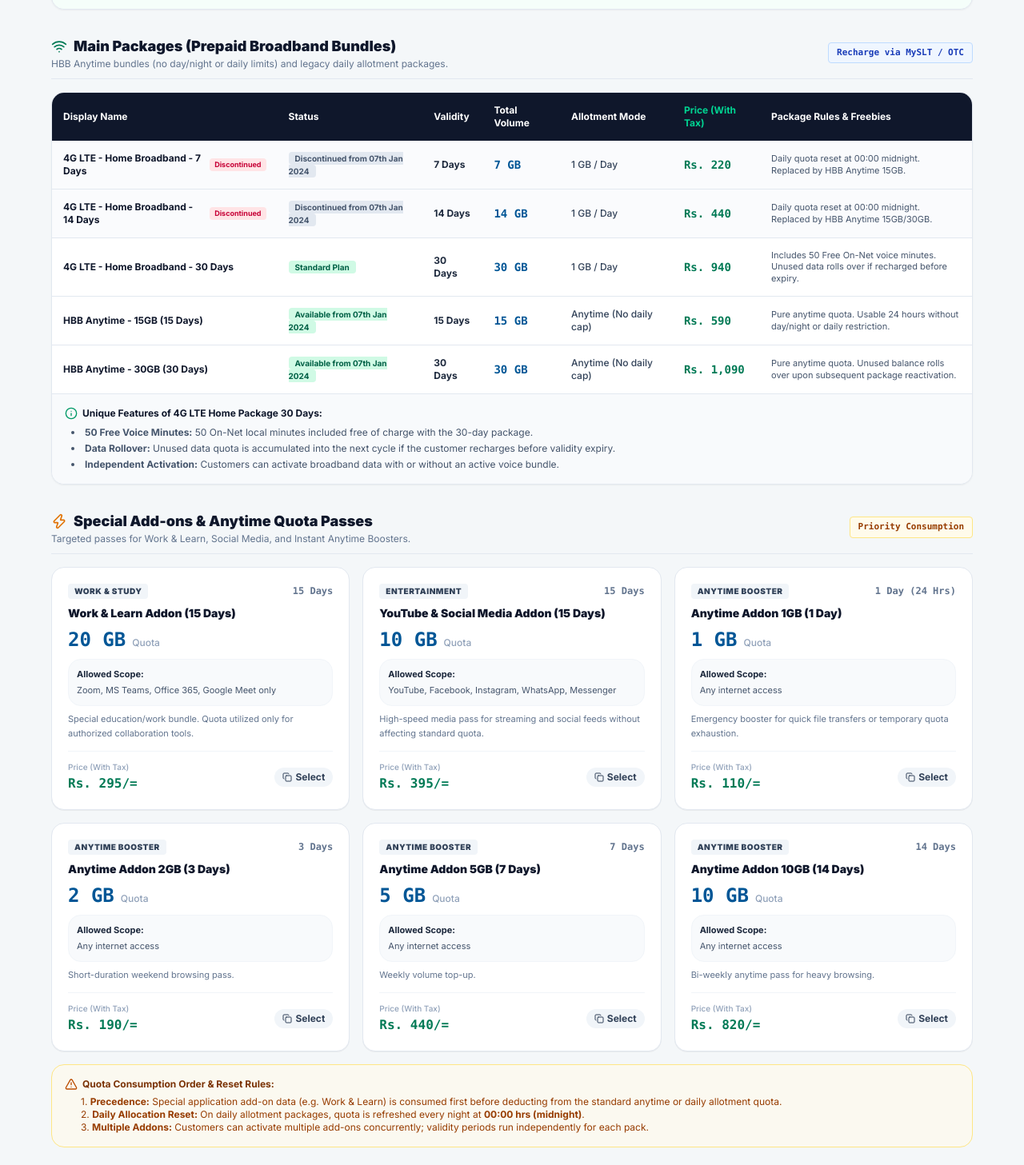
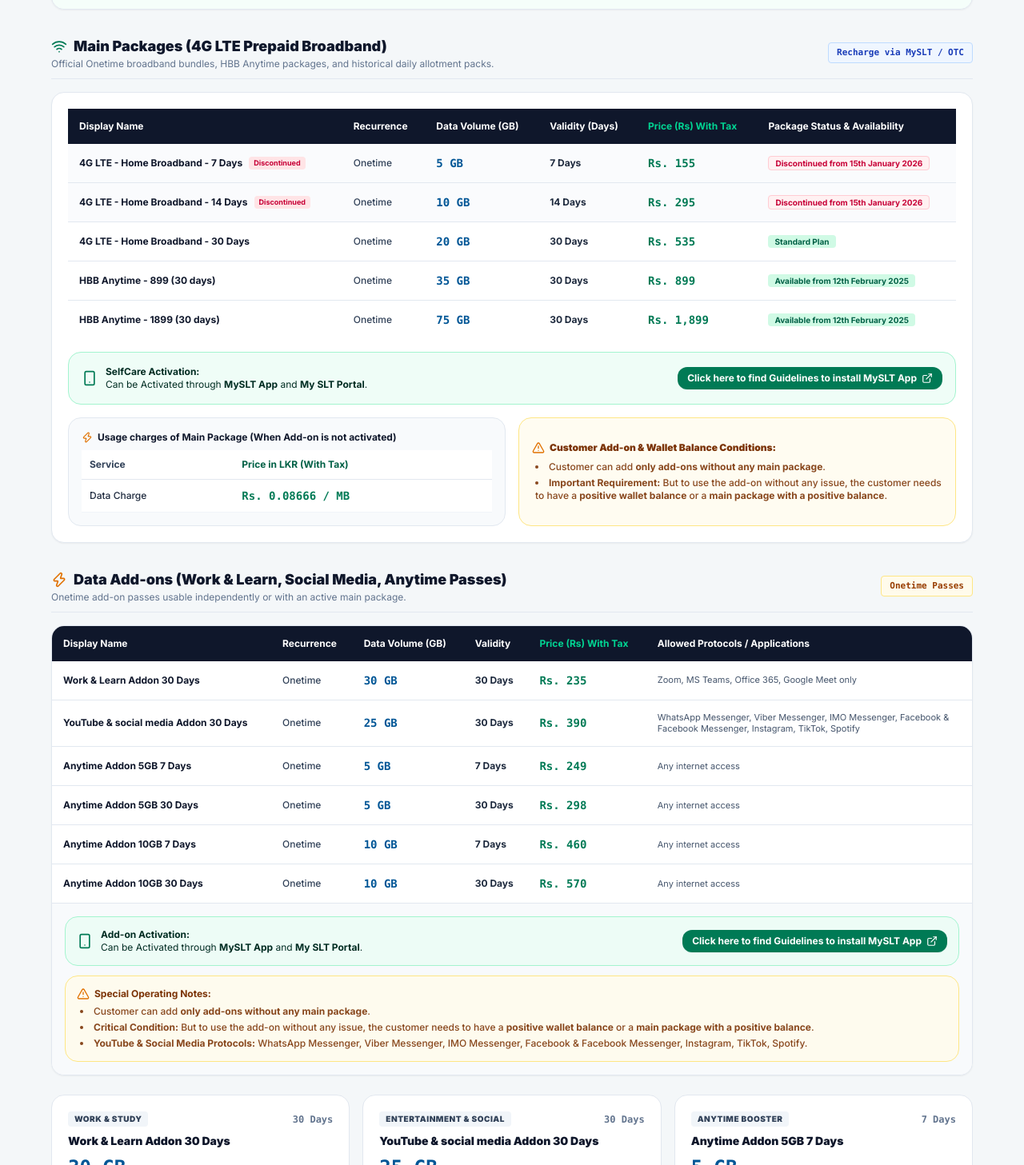
Before and after one commit to kudagama/smart-knowledge-hub, a Next.js app: page /knowledge-hub/4g-lte/prepaid in a window 1280 px wide. Shown: the part 953-2410 px from the top of the page at 80% size. Built offline with nearby package versions, Linux system fonts and the light colour scheme.

Commit message:
feat(4g-lte): update prepaid main packages and data add-ons with exact SLT rates, out-of-bundle tariffs, and MySLT guideline links

```diff
--- a/src/app/knowledge-hub/4g-lte/page.tsx
+++ b/src/app/knowledge-hub/4g-lte/page.tsx
@@ -177,15 +177,15 @@ ACTION: Dispatch Trouble Ticket to AREA-MTCE / RF-PLANNING for outdoor high-gain
     cardBorder: 'border-emerald-200 hover:border-emerald-500 hover:shadow-emerald-500/15',
     route: '/knowledge-hub/4g-lte/prepaid',
     ctaText: 'Open Prepaid Plans',
-    priceHighlight: 'SIM Pack: Rs. 1,200',
-    taxDate: 'HBB Anytime: 15GB & 30GB',
-    desc: 'Pay-as-you-go broadband data passes, instant SIM starter pack (Rs. 1,200), HBB Anytime bundles (15GB @ Rs. 590 / 30GB @ Rs. 1,090), Work & Learn passes, reload validity matrix, and trouble ticketing.',
+    priceHighlight: 'HBB Anytime: 35GB & 75GB',
+    taxDate: 'Work & Learn: 30GB (Rs. 235)',
+    desc: 'Onetime prepaid broadband passes, HBB Anytime 899 (35GB) & 1899 (75GB), Work & Learn 30GB (Rs. 235), YouTube & Social 25GB (Rs. 390), MySLT app activation, and out-of-bundle rates.',
     keyFeatures: [
-      'Prepaid SIM Starter Pack: Rs. 1,200 (eff. 08/04/2024)',
-      'HBB Anytime Packs: 15GB (Rs. 590) & 30GB (Rs. 1,090)',
-      'Add-ons: Work & Learn (20GB - Rs. 295), YouTube (10GB - Rs. 395)',
-      'Reload Validity Matrix: Tier 1 to 8 (Min. physical reload Rs. 500)',
-      '50 Free On-Net Minutes on 30-day Home Package with Data Rollover'
+      'HBB Anytime Packs: 35GB (Rs. 899) & 75GB (Rs. 1,899)',
+      'Home Broadband 30 Days: 20GB (Rs. 535) onetime',
+      'Add-ons: Work & Learn (30GB - Rs. 235), YouTube & Social (25GB - Rs. 390)',
+      'Out-of-bundle PAYG Data: Rs. 0.08666 / MB (With Tax)',
+      'Reload Validity Matrix: Tier 1 to 8 (TRCSL compliant)'
     ],
     ttTemplate: `SERVICE: SLT 4G LTE Prepaid Recharge
 FAULT: Prepaid Recharge Not Credited to Account
--- a/src/app/knowledge-hub/4g-lte/prepaid/page.tsx
+++ b/src/app/knowledge-hub/4g-lte/prepaid/page.tsx
@@ -79,115 +79,121 @@ const PREPAID_CONNECTION_CHARGES = [
   }
 ];
 
-// Main Packages Table
+// Main Packages Table (From Official SLT Documentation)
 const MAIN_PACKAGES = [
   {
     name: '4G LTE - Home Broadband - 7 Days',
     status: 'Discontinued',
-    statusDate: 'Discontinued from 07th Jan 2024',
+    statusDate: 'Discontinued from 15th January 2026',
+    recurrence: 'Onetime',
+    volume: '5 GB',
     validity: '7 Days',
-    totalVolume: '7 GB',
-    dailyAllotment: '1 GB / Day',
-    price: '220',
-    notes: 'Daily quota reset at 00:00 midnight. Replaced by HBB Anytime 15GB.'
+    price: '155',
+    notes: 'Discontinued from 15th January 2026'
   },
   {
     name: '4G LTE - Home Broadband - 14 Days',
     status: 'Discontinued',
-    statusDate: 'Discontinued from 07th Jan 2024',
+    statusDate: 'Discontinued from 15th January 2026',
+    recurrence: 'Onetime',
+    volume: '10 GB',
     validity: '14 Days',
-    totalVolume: '14 GB',
-    dailyAllotment: '1 GB / Day',
-    price: '440',
-    notes: 'Daily quota reset at 00:00 midnight. Replaced by HBB Anytime 15GB/30GB.'
+    price: '295',
+    notes: 'Discontinued from 15th January 2026'
   },
   {
     name: '4G LTE - Home Broadband - 30 Days',
     status: 'Active',
     statusDate: 'Standard Plan',
+    recurrence: 'Onetime',
+    volume: '20 GB',
     validity: '30 Days',
-    totalVolume: '30 GB',
-    dailyAllotment: '1 GB / Day',
-    price: '940',
-    notes: 'Includes 50 Free On-Net voice minutes. Unused data rolls over if recharged before expiry.'
+    price: '535',
+    notes: 'Standard monthly onetime pack'
   },
   {
-    name: 'HBB Anytime - 15GB (15 Days)',
+    name: 'HBB Anytime - 899 (30 days)',
     status: 'Active',
-    statusDate: 'Available from 07th Jan 2024',
-    validity: '15 Days',
-    totalVolume: '15 GB',
-    dailyAllotment: 'Anytime (No daily cap)',
-    price: '590',
-    notes: 'Pure anytime quota. Usable 24 hours without day/night or daily restriction.'
+    statusDate: 'Available from 12th February 2025',
+    recurrence: 'Onetime',
+    volume: '35 GB',
+    validity: '30 Days',
+    price: '899',
+    notes: 'Pure anytime quota (Available from 12th February 2025)'
   },
   {
-    name: 'HBB Anytime - 30GB (30 Days)',
+    name: 'HBB Anytime - 1899 (30 days)',
     status: 'Active',
-    statusDate: 'Available from 07th Jan 2024',
+    statusDate: 'Available from 12th February 2025',
+    recurrence: 'Onetime',
+    volume: '75 GB',
     validity: '30 Days',
-    totalVolume: '30 GB',
-    dailyAllotment: 'Anytime (No daily cap)',
-    price: '1,090',
-    notes: 'Pure anytime quota. Unused balance rolls over upon subsequent package reactivation.'
+    price: '1,899',
+    notes: 'Pure anytime high-speed volume (Available from 12th February 2025)'
   }
 ];
 
-// Special Add-ons / Data Add-ons
+// Special Add-ons / Data Add-ons (From Official SLT Documentation)
 const DATA_ADDONS = [
   {
-    name: 'Work & Learn Addon (15 Days)',
+    name: 'Work & Learn Addon 30 Days',
     category: 'Work & Study',
-    volume: '20 GB',
-    validity: '15 Days',
-    price: '295',
+    recurrence: 'Onetime',
+    volume: '30 GB',
+    validity: '30 Days',
+    price: '235',
     restriction: 'Zoom, MS Teams, Office 365, Google Meet only',
-    description: 'Special education/work bundle. Quota utilized only for authorized collaboration tools.'
+    description: 'Dedicated quota for remote education and office collaboration tools.'
   },
   {
-    name: 'YouTube & Social Media Addon (15 Days)',
-    category: 'Entertainment',
-    volume: '10 GB',
-    validity: '15 Days',
-    price: '395',
-    restriction: 'YouTube, Facebook, Instagram, WhatsApp, Messenger',
-    description: 'High-speed media pass for streaming and social feeds without affecting standard quota.'
+    name: 'YouTube & social media Addon 30 Days',
+    category: 'Entertainment & Social',
+    recurrence: 'Onetime',
+    volume: '25 GB',
+    validity: '30 Days',
+    price: '390',
+    restriction: 'WhatsApp Messenger, Viber Messenger, IMO Messenger, Facebook & Facebook Messenger, Instagram, TikTok, Spotify',
+    description: 'High-speed pass for messaging, music and social media streaming.'
   },
   {
-    name: 'Anytime Addon 1GB (1 Day)',
+    name: 'Anytime Addon 5GB 7 Days',
     category: 'Anytime Booster',
-    volume: '1 GB',
-    validity: '1 Day (24 Hrs)',
-    price: '110',
+    recurrence: 'Onetime',
+    volume: '5 GB',
+    validity: '7 Days',
+    price: '249',
     restriction: 'Any internet access',
-    description: 'Emergency booster for quick file transfers or temporary quota exhaustion.'
+    description: 'Weekly volume booster.'
   },
   {
-    name: 'Anytime Addon 2GB (3 Days)',
+    name: 'Anytime Addon 5GB 30 Days',
     category: 'Anytime Booster',
-    volume: '2 GB',
-    validity: '3 Days',
-    price: '190',
+    recurrence: 'Onetime',
+    volume: '5 GB',
+    validity: '30 Days',
+    price: '298',
     restriction: 'Any internet access',
-    description: 'Short-duration weekend browsing pass.'
+    description: 'Monthly 5GB extension.'
   },
   {
-    name: 'Anytime Addon 5GB (7 Days)',
+    name: 'Anytime Addon 10GB 7 Days',
     category: 'Anytime Booster',
-    volume: '5 GB',
+    recurrence: 'Onetime',
+    volume: '10 GB',
     validity: '7 Days',
-    price: '440',
+    price: '460',
     restriction: 'Any internet access',
-    description: 'Weekly volume top-up.'
+    description: 'High-volume weekly pass.'
   },
   {
-    name: 'Anytime Addon 10GB (14 Days)',
+    name: 'Anytime Addon 10GB 30 Days',
     category: 'Anytime Booster',
+    recurrence: 'Onetime',
     volume: '10 GB',
-    validity: '14 Days',
-    price: '820',
+    validity: '30 Days',
+    price: '570',
     restriction: 'Any internet access',
-    description: 'Bi-weekly anytime pass for heavy browsing.'
+    description: 'Heavy monthly volume pass.'
   }
 ];
 
@@ -533,10 +539,10 @@ ACTION: Check HSS / IMS voice profile provisioning for prepaid MSISDN. Restore v
                 <div>
                   <h2 className="text-lg font-black text-slate-900 flex items-center gap-2">
                     <Wifi className="w-5 h-5 text-emerald-700" />
-                    <span>Main Packages (Prepaid Broadband Bundles)</span>
+                    <span>Main Packages (4G LTE Prepaid Broadband)</span>
                   </h2>
                   <p className="text-xs text-slate-500">
-                    HBB Anytime bundles (no day/night or daily limits) and legacy daily allotment packages.
+                    Official Onetime broadband bundles, HBB Anytime packages, and historical daily allotment packs.
                   </p>
                 </div>
                 <span className="text-[11px] font-mono font-bold px-2.5 py-1 rounded bg-blue-50 text-blue-800 border border-blue-200">
@@ -544,18 +550,17 @@ ACTION: Check HSS / IMS voice profile provisioning for prepaid MSISDN. Restore v
                 </span>
               </div>
 
-              <div className="bg-white rounded-2xl border border-slate-200 overflow-hidden shadow-xs">
+              <div className="bg-white rounded-2xl border border-slate-200 overflow-hidden shadow-xs space-y-4 p-5">
                 <div className="overflow-x-auto">
                   <table className="w-full text-left text-xs border-collapse">
                     <thead>
                       <tr className="bg-slate-900 text-white font-bold">
                         <th className="p-3.5">Display Name</th>
-                        <th className="p-3.5">Status</th>
-                        <th className="p-3.5">Validity</th>
-                        <th className="p-3.5">Total Volume</th>
-                        <th className="p-3.5">Allotment Mode</th>
-                        <th className="p-3.5 text-emerald-400">Price (With Tax)</th>
-                        <th className="p-3.5">Package Rules &amp; Freebies</th>
+                        <th className="p-3.5">Recurrence</th>
+                        <th className="p-3.5">Data Volume (GB)</th>
+                        <th className="p-3.5">Validity (Days)</th>
+                        <th className="p-3.5 text-emerald-400">Price (Rs) With Tax</th>
+                        <th className="p-3.5">Package Status &amp; Availability</th>
                       </tr>
                     </thead>
                     <tbody className="divide-y divide-slate-200">
@@ -573,38 +578,85 @@ ACTION: Check HSS / IMS voice profile provisioning for prepaid MSISDN. Restore v
                                 )}
                               </div>
                             </td>
+                            <td className="p-3.5 font-medium text-slate-700">{pkg.recurrence}</td>
+                            <td className="p-3.5 font-mono font-black text-[#005696] text-sm">{pkg.volume}</td>
+                            <td className="p-3.5 font-bold text-slate-800">{pkg.validity}</td>
+                            <td className="p-3.5 font-mono font-black text-emerald-700 text-sm">
+                              Rs. {pkg.price}
+                            </td>
                             <td className="p-3.5">
                               <span className={`px-2 py-0.5 rounded text-[10px] font-bold ${
-                                pkg.status === 'Active' ? 'bg-emerald-100 text-emerald-800' : 'bg-slate-200 text-slate-600'
+                                pkg.status === 'Active' ? 'bg-emerald-100 text-emerald-800' : 'bg-rose-50 text-rose-700 border border-rose-200'
                               }`}>
                                 {pkg.statusDate}
                               </span>
                             </td>
-                            <td className="p-3.5 font-bold text-slate-800">{pkg.validity}</td>
-                            <td className="p-3.5 font-mono font-black text-[#005696] text-sm">{pkg.totalVolume}</td>
-                            <td className="p-3.5 text-slate-700 font-medium">{pkg.dailyAllotment}</td>
-                            <td className="p-3.5 font-mono font-black text-emerald-700 text-sm">
-                              Rs. {pkg.price}
-                            </td>
-                            <td className="p-3.5 text-slate-600 text-[11px] max-w-xs">{pkg.notes}</td>
                           </tr>
                         ))}
                     </tbody>
                   </table>
                 </div>
 
-                {/* Package Features Callout */}
-                <div className="p-4 bg-slate-50 border-t border-slate-200 space-y-2 text-xs text-slate-700">
-                  <div className="font-bold text-slate-900 flex items-center gap-1.5">
-                    <Info className="w-4 h-4 text-emerald-600" />
-                    <span>Unique Features of 4G LTE Home Package 30 Days:</span>
+                {/* Activation & Guidelines Box */}
+                <div className="p-4 rounded-xl bg-emerald-50/80 border border-emerald-200 flex flex-col md:flex-row md:items-center justify-between gap-3">
+                  <div className="flex items-center gap-2.5 text-xs text-emerald-950">
+                    <Smartphone className="w-5 h-5 text-emerald-700 shrink-0" />
+                    <div>
+                      <span className="font-bold block">SelfCare Activation:</span>
+                      <span>Can be Activated through <strong>MySLT App</strong> and <strong>My SLT Portal</strong>.</span>
+                    </div>
                   </div>
-                  <ul className="list-disc list-inside space-y-1 text-slate-600 pl-2">
-                    <li><strong>50 Free Voice Minutes:</strong> 50 On-Net local minutes included free of charge with the 30-day package.</li>
-                    <li><strong>Data Rollover:</strong> Unused data quota is accumulated into the next cycle if the customer recharges before validity expiry.</li>
-                    <li><strong>Independent Activation:</strong> Customers can activate broadband data with or without an active voice bundle.</li>
-                  </ul>
+                  <a
+                    href="https://sltcomlk.sharepoint.com/sites/KnowledgeHub/Shared%20Documents/Forms/AllItems.aspx?id=/sites/KnowledgeHub/Shared%20Documents/Chathurani/From%20Old%20KH/Old%20KH%20Backup/LTE/LTE%20Prepaid%20Guide%20for%20MySLT%20App.pdf&viewid=f85720f1-07a8-48b6-be78-153e3e326686&parent=/sites/KnowledgeHub/Shared%20Documents/Chathurani/From%20Old%20KH/Old%20KH%20Backup/LTE"
+                    target="_blank"
+                    rel="noopener noreferrer"
+                    className="inline-flex items-center gap-1.5 px-3 py-1.5 rounded-lg bg-emerald-700 hover:bg-emerald-800 text-white text-xs font-bold transition-colors shrink-0 shadow-2xs"
+                  >
+                    <span>Click here to find Guidelines to install MySLT App</span>
+                    <ExternalLink className="w-3.5 h-3.5" />
+                  </a>
                 </div>
+
+                {/* Usage Charges (When Add-on is not activated) */}
+                <div className="grid grid-cols-1 md:grid-cols-2 gap-4">
+                  <div className="bg-slate-50 rounded-xl border border-slate-200 p-4 space-y-2">
+                    <h4 className="font-bold text-xs text-slate-900 flex items-center gap-1.5">
+                      <Zap className="w-3.5 h-3.5 text-amber-600" />
+                      <span>Usage charges of Main Package (When Add-on is not activated)</span>
+                    </h4>
+                    <table className="w-full text-left text-xs border-collapse">
+                      <thead>
+                        <tr className="bg-white text-slate-700 border-b border-slate-200 font-bold">
+                          <th className="p-2.5">Service</th>
+                          <th className="p-2.5 text-emerald-800">Price in LKR (With Tax)</th>
+                        </tr>
+                      </thead>
+                      <tbody>
+                        <tr className="border-b border-slate-100 bg-white">
+                          <td className="p-2.5 font-medium text-slate-800">Data Charge</td>
+                          <td className="p-2.5 font-mono font-bold text-emerald-700 text-sm">
+                            Rs. 0.08666 / MB
+                          </td>
+                        </tr>
+                      </tbody>
+                    </table>
+                  </div>
+
+                  {/* Prerequisites Alert */}
+                  <div className="p-4 rounded-xl bg-amber-50/70 border border-amber-200 space-y-2 text-xs text-amber-950 flex flex-col justify-center">
+                    <div className="font-black flex items-center gap-1.5 text-amber-900">
+                      <AlertTriangle className="w-4 h-4 text-amber-600 shrink-0" />
+                      <span>Customer Add-on &amp; Wallet Balance Conditions:</span>
+                    </div>
+                    <ul className="list-disc list-inside space-y-1 text-amber-900/90 pl-1 font-medium">
+                      <li>Customer can add <strong>only add-ons without any main package</strong>.</li>
+                      <li>
+                        <strong>Important Requirement:</strong> But to use the add-on without any issue, the customer needs to have a <strong>positive wallet balance</strong> or a <strong>main package with a positive balance</strong>.
+                      </li>
+                    </ul>
+                  </div>
+                </div>
+
               </div>
             </div>
           )}
@@ -616,18 +668,93 @@ ACTION: Check HSS / IMS voice profile provisioning for prepaid MSISDN. Restore v
                 <div>
                   <h2 className="text-lg font-black text-slate-900 flex items-center gap-2">
                     <Zap className="w-5 h-5 text-amber-600" />
-                    <span>Special Add-ons &amp; Anytime Quota Passes</span>
+                    <span>Data Add-ons (Work &amp; Learn, Social Media, Anytime Passes)</span>
                   </h2>
                   <p className="text-xs text-slate-500">
-                    Targeted passes for Work &amp; Learn, Social Media, and Instant Anytime Boosters.
+                    Onetime add-on passes usable independently or with an active main package.
                   </p>
                 </div>
                 <span className="text-[11px] font-mono font-bold px-2.5 py-1 rounded bg-amber-50 text-amber-800 border border-amber-200">
-                  Priority Consumption
+                  Onetime Passes
                 </span>
               </div>
 
-              <div className="grid grid-cols-1 md:grid-cols-2 lg:grid-cols-3 gap-4">
+              {/* Add-ons Official Table */}
+              <div className="bg-white rounded-2xl border border-slate-200 overflow-hidden shadow-xs">
+                <div className="overflow-x-auto">
+                  <table className="w-full text-left text-xs border-collapse">
+                    <thead>
+                      <tr className="bg-slate-900 text-white font-bold">
+                        <th className="p-3.5">Display Name</th>
+                        <th className="p-3.5">Recurrence</th>
+                        <th className="p-3.5">Data Volume (GB)</th>
+                        <th className="p-3.5">Validity</th>
+                        <th className="p-3.5 text-emerald-400">Price (Rs) With Tax</th>
+                        <th className="p-3.5">Allowed Protocols / Applications</th>
+                      </tr>
+                    </thead>
+                    <tbody className="divide-y divide-slate-200">
+                      {DATA_ADDONS
+                        .filter(item => searchTerm === '' || item.name.toLowerCase().includes(searchTerm.toLowerCase()) || item.restriction.toLowerCase().includes(searchTerm.toLowerCase()))
+                        .map((addon, idx) => (
+                          <tr key={idx} className="hover:bg-amber-50/40 transition-colors">
+                            <td className="p-3.5 font-bold text-slate-900">{addon.name}</td>
+                            <td className="p-3.5 font-medium text-slate-700">{addon.recurrence}</td>
+                            <td className="p-3.5 font-mono font-black text-[#005696] text-sm">{addon.volume}</td>
+                            <td className="p-3.5 font-bold text-slate-800">{addon.validity}</td>
+                            <td className="p-3.5 font-mono font-black text-emerald-700 text-sm">
+                              Rs. {addon.price}
+                            </td>
+                            <td className="p-3.5 text-slate-600 text-[11px] max-w-sm">
+                              {addon.restriction}
+                            </td>
+                          </tr>
+                        ))}
+                    </tbody>
+                  </table>
+                </div>
+
+                {/* Add-on Activation & Balance Guidelines */}
+                <div className="p-4 bg-slate-50 border-t border-slate-200 space-y-3 text-xs text-slate-700">
+                  <div className="p-3.5 rounded-xl bg-emerald-50/80 border border-emerald-200 flex flex-col md:flex-row md:items-center justify-between gap-3">
+                    <div className="flex items-center gap-2.5 text-xs text-emerald-950">
+                      <Smartphone className="w-5 h-5 text-emerald-700 shrink-0" />
+                      <div>
+                        <span className="font-bold block">Add-on Activation:</span>
+                        <span>Can be Activated through <strong>MySLT App</strong> and <strong>My SLT Portal</strong>.</span>
+                      </div>
+                    </div>
+                    <a
+                      href="https://sltcomlk.sharepoint.com/sites/KnowledgeHub/Shared%20Documents/Forms/AllItems.aspx?id=/sites/KnowledgeHub/Shared%20Documents/Chathurani/From%20Old%20KH/Old%20KH%20Backup/LTE/LTE%20Prepaid%20Guide%20for%20MySLT%20App.pdf&viewid=f85720f1-07a8-48b6-be78-153e3e326686&parent=/sites/KnowledgeHub/Shared%20Documents/Chathurani/From%20Old%20KH/Old%20KH%20Backup/LTE"
+                      target="_blank"
+                      rel="noopener noreferrer"
+                      className="inline-flex items-center gap-1.5 px-3 py-1.5 rounded-lg bg-emerald-700 hover:bg-emerald-800 text-white text-xs font-bold transition-colors shrink-0 shadow-2xs"
+                    >
+                      <span>Click here to find Guidelines to install MySLT App</span>
+                      <ExternalLink className="w-3.5 h-3.5" />
+                    </a>
+                  </div>
+
+                  <div className="p-3.5 rounded-xl bg-amber-50/80 border border-amber-200 space-y-1.5 text-amber-950">
+                    <div className="font-bold flex items-center gap-1.5 text-amber-900">
+                      <AlertTriangle className="w-4 h-4 text-amber-600" />
+                      <span>Special Operating Notes:</span>
+                    </div>
+                    <ul className="list-disc list-inside space-y-1 text-amber-900/90 pl-1 font-medium">
+                      <li>Customer can add <strong>only add-ons without any main package</strong>.</li>
+                      <li>
+                        <strong>Critical Condition:</strong> But to use the add-on without any issue, the customer needs to have a <strong>positive wallet balance</strong> or a <strong>main package with a positive balance</strong>.
+                      </li>
+                      <li>
+                        <strong>YouTube &amp; Social Media Protocols:</strong> WhatsApp Messenger, Viber Messenger, IMO Messenger, Facebook &amp; Facebook Messenger, Instagram, TikTok, Spotify.
+                      </li>
+                    </ul>
+                  </div>
+                </div>
+              </div>
+
+              {/* Add-ons Visual Cards */}
+              <div className="grid grid-cols-1 md:grid-cols-2 lg:grid-cols-3 gap-4 pt-2">
                 {DATA_ADDONS
                   .filter(item => searchTerm === '' || item.name.toLowerCase().includes(searchTerm.toLowerCase()) || item.restriction.toLowerCase().includes(searchTerm.toLowerCase()))
                   .map((addon, idx) => (
@@ -676,19 +803,6 @@ ACTION: Check HSS / IMS voice profile provisioning for prepaid MSISDN. Restore v
                       </div>
                     </div>
                   ))}
-              </div>
-
-              {/* Add-on Operating Rules */}
-              <div className="p-4 rounded-xl bg-amber-50/60 border border-amber-200 space-y-1.5 text-xs text-amber-900">
-                <div className="font-bold flex items-center gap-1.5">
-                  <AlertTriangle className="w-4 h-4 text-amber-700" />
-                  <span>Quota Consumption Order &amp; Reset Rules:</span>
-                </div>
-                <p className="text-amber-800 pl-5">
-                  1. <strong>Precedence:</strong> Special application add-on data (e.g. Work &amp; Learn) is consumed first before deducting from the standard anytime or daily allotment quota.<br/>
-                  2. <strong>Daily Allocation Reset:</strong> On daily allotment packages, quota is refreshed every night at <strong>00:00 hrs (midnight)</strong>.<br/>
-                  3. <strong>Multiple Addons:</strong> Customers can activate multiple add-ons concurrently; validity periods run independently for each pack.
-                </p>
               </div>
             </div>
           )}
```
